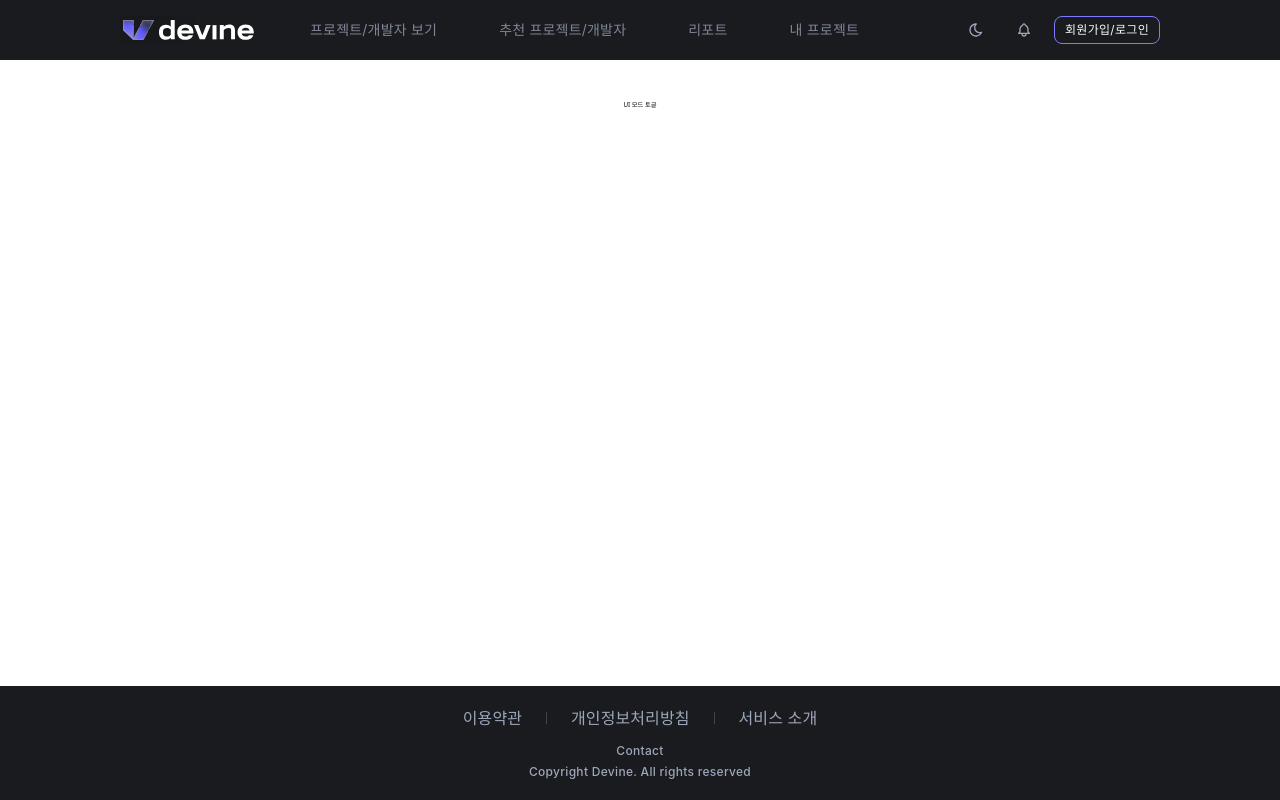
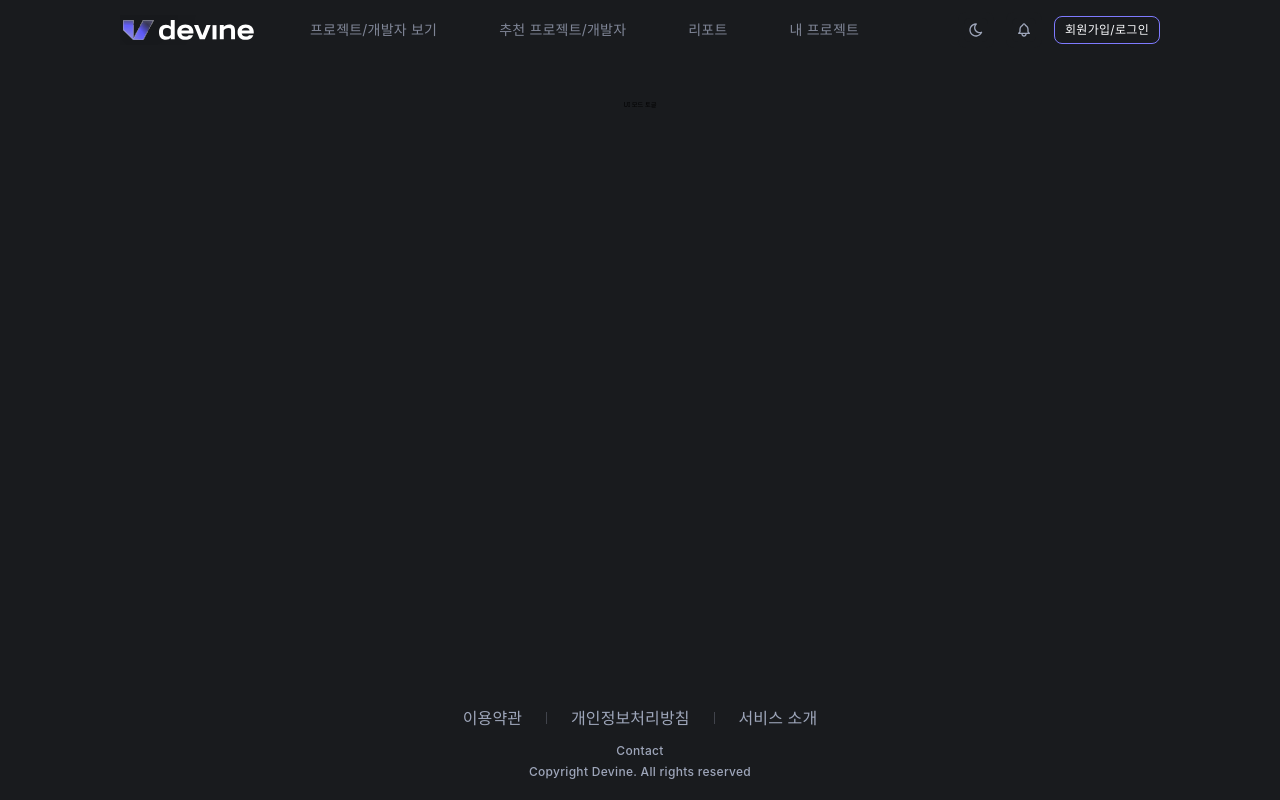
Before and after one commit to DeVine-2025/DeVine_FrontEnd, a React (Vite) app: page / in a window 1280 px wide. Built offline with nearby package versions, Linux system fonts and the light colour scheme; a web font is replaced by a local one.

Commit message:
fix: 라이트/다크 모드 전역 배경색 지정

```diff
--- a/src/shared/styles/index.css
+++ b/src/shared/styles/index.css
@@ -26,6 +26,7 @@
         height: 100%;
         flex-direction: column;
         scroll-behavior: smooth;
+        background-color: #191B1E;
     }
 
     #root {
@@ -39,5 +40,9 @@
         display: none;
     }
 
+    [data-theme='light'] html,
+    [data-theme='light'] body {
+        background-color: #FFFFFF;
+    }
 
 }
```
